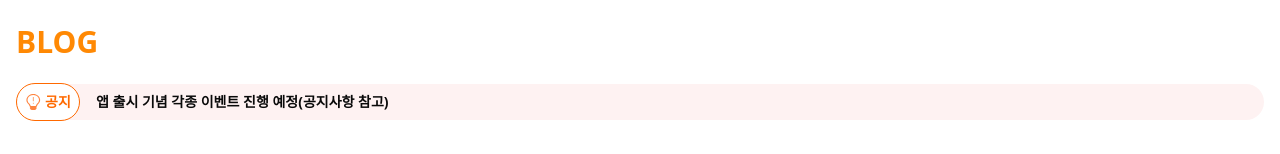
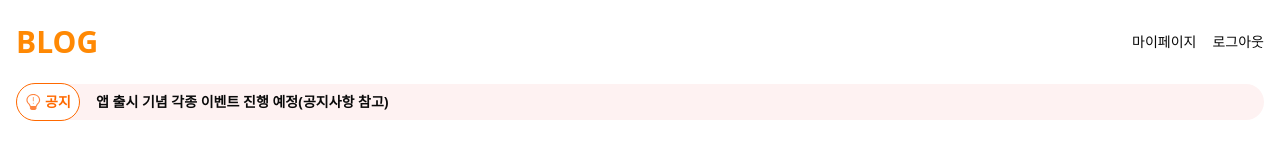
Before and after one commit to oweaj/learning-repo, a Next.js app: page / in a window 1280 px wide. Shown: the top 154 px of the page. Built offline with nearby package versions, Linux system fonts and the light colour scheme; no server answers; what next-navigation-guard would draw is missing.

Commit message:
fix: 헤더 로그아웃 이동 및 테스트코드 수정

```diff
--- a/src/components/home/Header.tsx
+++ b/src/components/home/Header.tsx
@@ -1,23 +1,34 @@
 "use client";
 
-import { Logout } from "@/app/auth/_components/Logout";
-import { useUser } from "@/lib/queries/blog/useUser";
+import { useLogout } from "@/lib/queries/auth/useLogout";
 import Link from "next/link";
+import { useRouter } from "next/navigation";
 
 const Header = () => {
-  const user = useUser();
+  const { mutate: logout } = useLogout();
+  const router = useRouter();
 
   return (
     <header className="max-w-screen-xl flex items-center justify-between py-6 mx-auto px-4">
       <Link href="/">
         <h1 className="text-3xl font-black text-orange-400">BLOG</h1>
       </Link>
-      {user && (
-        <div className="flex items-center justify-between gap-4">
-          <span className="font-semibold">{user.name}님</span>
-          <Logout />
-        </div>
-      )}
+      <div className="flex items-center justify-between gap-4 text-sm">
+        <button
+          type="button"
+          className="cursor-pointer hover:font-semibold"
+          onClick={() => router.push("/mypage")}
+        >
+          마이페이지
+        </button>
+        <button
+          type="button"
+          className="cursor-pointer hover:font-semibold"
+          onClick={() => logout()}
+        >
+          로그아웃
+        </button>
+      </div>
     </header>
   );
 };
```
Also changed, not shown: 1 other file (tests, documents, lock files or other folders).
